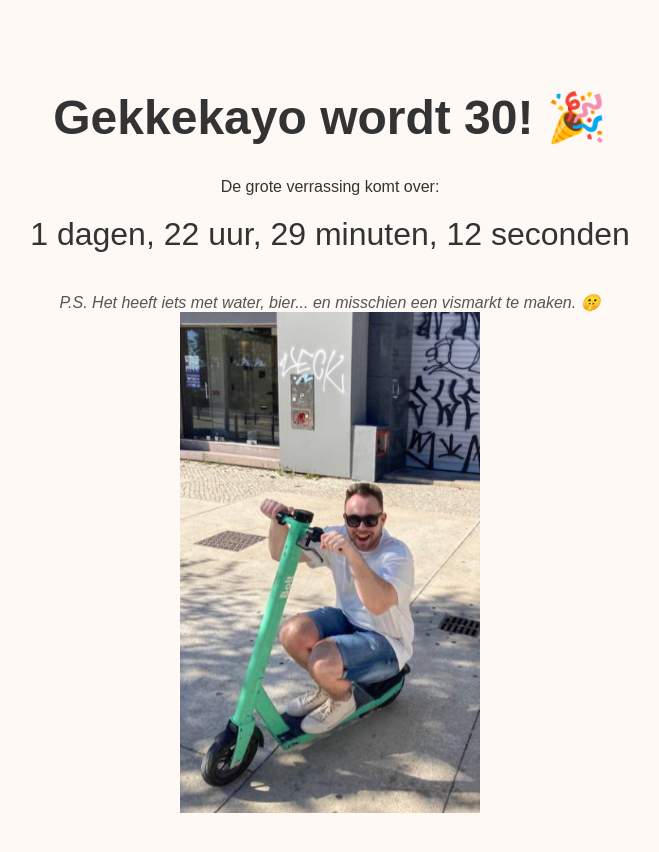
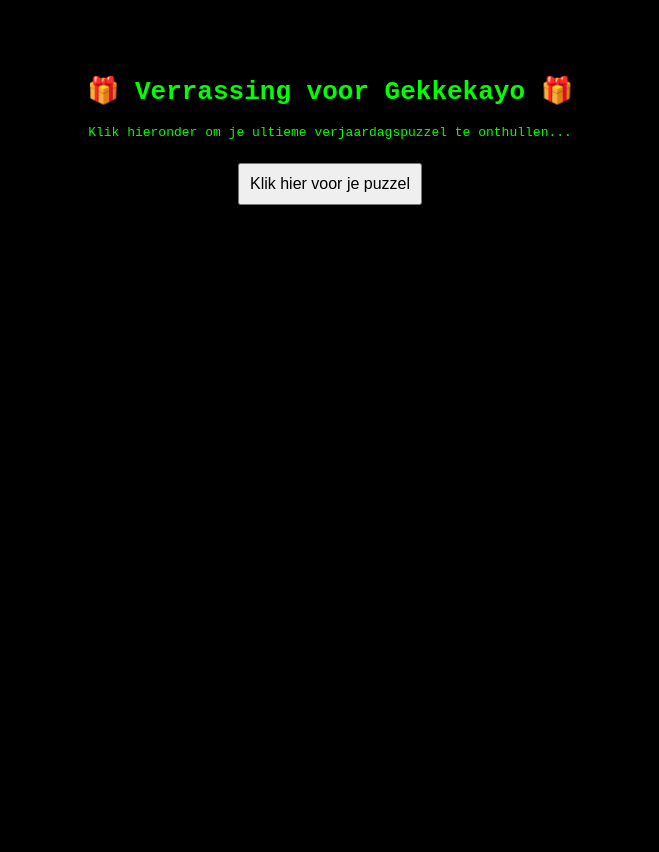
Before and after one commit to tijnster/tijnster.github.io, a plain HTML site: page index.html in a window 1280 px wide. Shown: the whole page, without its empty margins (310-969 px from the left). After the commit the page ends 800 px from the top, so only its background shows below. Drawn offline with Linux system fonts and the light colour scheme.

Commit message:
add puzzel

```diff
--- a/index.html
+++ b/index.html
@@ -3,61 +3,80 @@
 <head>
   <meta charset="UTF-8" />
   <meta name="viewport" content="width=device-width, initial-scale=1.0"/>
-  <title>Gekkekayo 30 Jaar!</title>
+  <title>De Grote Gekkekayo Verrassing</title>
   <style>
     body {
-      font-family: 'Arial', sans-serif;
-      background-color: #fef9f4;
-      color: #333;
+      background-color: #000;
+      color: #0f0;
+      font-family: monospace;
+      padding: 50px;
       text-align: center;
-      padding: 50px;
     }
-    h1 {
-      font-size: 3rem;
+    #puzzelContainer {
+      display: none;
+      margin-top: 30px;
     }
-    #countdown {
-      font-size: 2rem;
-      margin-top: 20px;
+    .glitch {
+      color: #f00;
+      animation: flicker 1s infinite;
     }
-    .hint {
-      margin-top: 40px;
-      font-style: italic;
-      color: #555;
+    @keyframes flicker {
+      0% { opacity: 1; }
+      50% { opacity: 0.2; }
+      100% { opacity: 1; }
+    }
+    input, button {
+      padding: 10px;
+      font-size: 16px;
+      margin-top: 10px;
     }
   </style>
 </head>
 <body>
-  <h1>Gekkekayo wordt 30! 🎉</h1>
-  <p>De grote verrassing komt over:</p>
-  <div id="countdown"></div>
 
-  <div class="hint">P.S. Het heeft iets met water, bier... en misschien een vismarkt te maken. 🤫</div>
-  <img src="kayo30.jpg" alt="Gekke Kayo op avontuur" width="300">
+  <h1>🎁 Verrassing voor Gekkekayo 🎁</h1>
+  <p>Klik hieronder om je ultieme verjaardagspuzzel te onthullen...</p>
+  <button onclick="toonPuzzel()">Klik hier voor je puzzel</button>
+
+  <div id="puzzelContainer">
+    <h2>🧠 RARA... Waar gaan we heen?</h2>
+    <p>De bestemming is een stad. Maar welke? Los de puzzel op!</p>
+    <p><strong>Hint 1:</strong> Er zit een <span class="glitch">vis</span> in de markt...</p>
+    <p><strong>Hint 2:</strong> De Beatles begonnen hier ooit hun reis 🎸</p>
+    <p><strong>Hint 3:</strong> Zoek de verborgen code in de broncode...</p>
+
+    <input type="text" id="guess" placeholder="Typ hier je gok..." />
+    <button onclick="checkAnswer()">Check</button>
+
+    <p id="result"></p>
+
+    <!-- DE GEHEIME CODE -->
+    <!--
+      Clue 1: Het begint met een H...
+      Clue 2: De stad ligt aan de Elbe
+      Clue 3: 🇩🇪 Duitsland is de sleutel
+      Clue 4: Eerste letter H, laatste letter G
+      Clue 5: Hamb_ _ _
+    -->
+  </div>
 
   <script>
-    const targetDate = new Date("2025-04-20T10:00:00").getTime(); // pas dit aan
+    function toonPuzzel() {
+      document.getElementById("puzzelContainer").style.display = "block";
+    }
 
-    const countdownEl = document.getElementById("countdown");
+    function checkAnswer() {
+      const guess = document.getElementById("guess").value.toLowerCase().trim();
+      const result = document.getElementById("result");
+      if (guess === "hamburg") {
+        result.innerHTML = "🎉 YES! Pak je koffers, we gaan naar Hamburg! 🍺🐟🚢";
+        result.style.color = "#0f0";
+      } else {
+        result.innerHTML = "Nope... blijf raden! 🧩";
+        result.style.color = "#f00";
+      }
+    }
+  </script>
 
-    const updateCountdown = () => {
-      const now = new Date().getTime();
-      const diff = targetDate - now;
-
-      if (diff < 0) {
-        countdownEl.innerHTML = "🎁 Het is tijd! Pak je koffers!";
-        return;
-      }
-
-      const days = Math.floor(diff / (1000 * 60 * 60 * 24));
-      const hours = Math.floor((diff % (1000 * 60 * 60 * 24)) / (1000 * 60 * 60));
-      const minutes = Math.floor((diff % (1000 * 60 * 60)) / (1000 * 60));
-      const seconds = Math.floor((diff % (1000 * 60)) / 1000);
-
-      countdownEl.innerHTML = `${days} dagen, ${hours} uur, ${minutes} minuten, ${seconds} seconden`;
-    };
-
-    setInterval(updateCountdown, 1000);
-    updateCountdown();
-  </script>
 </body>
 </html>
```
